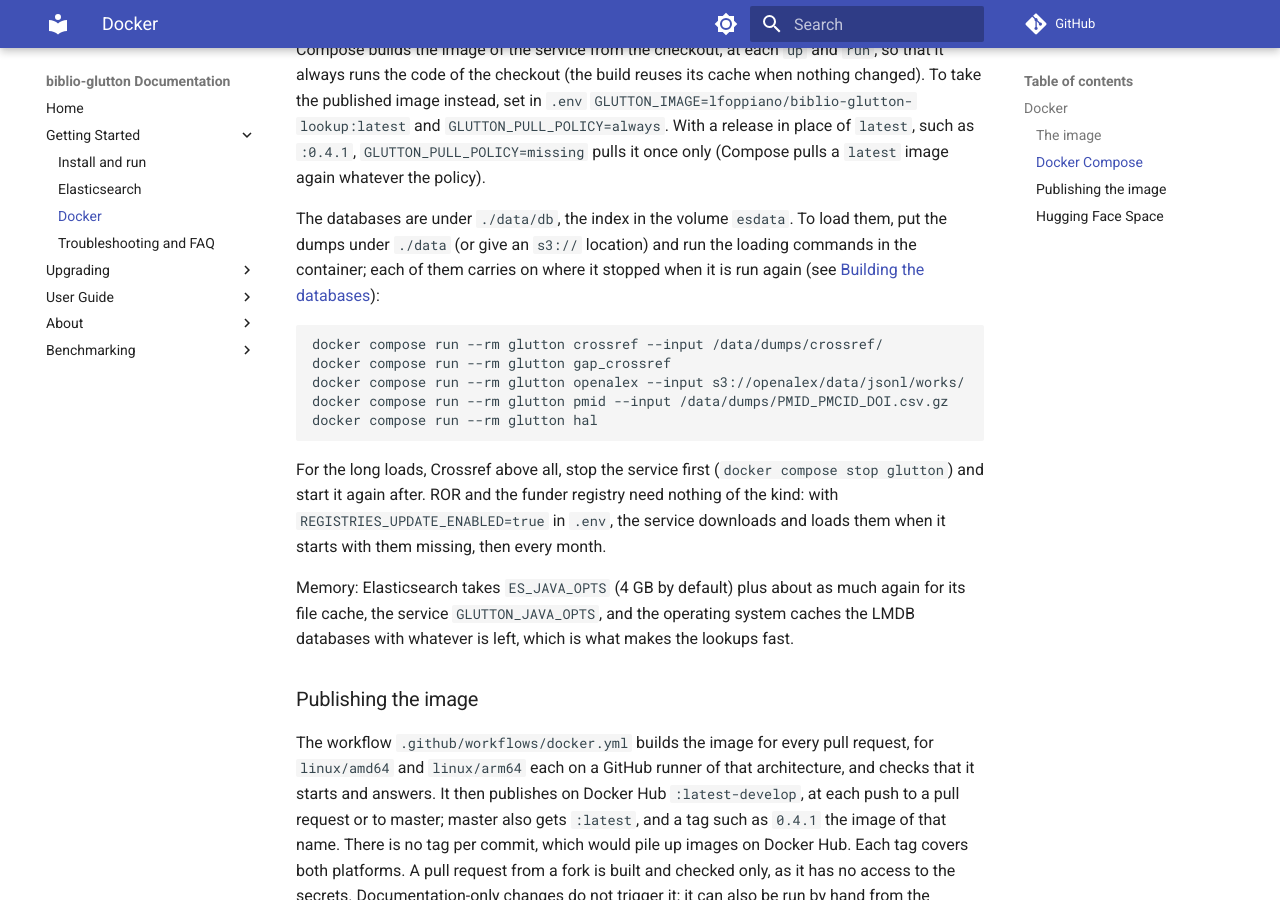
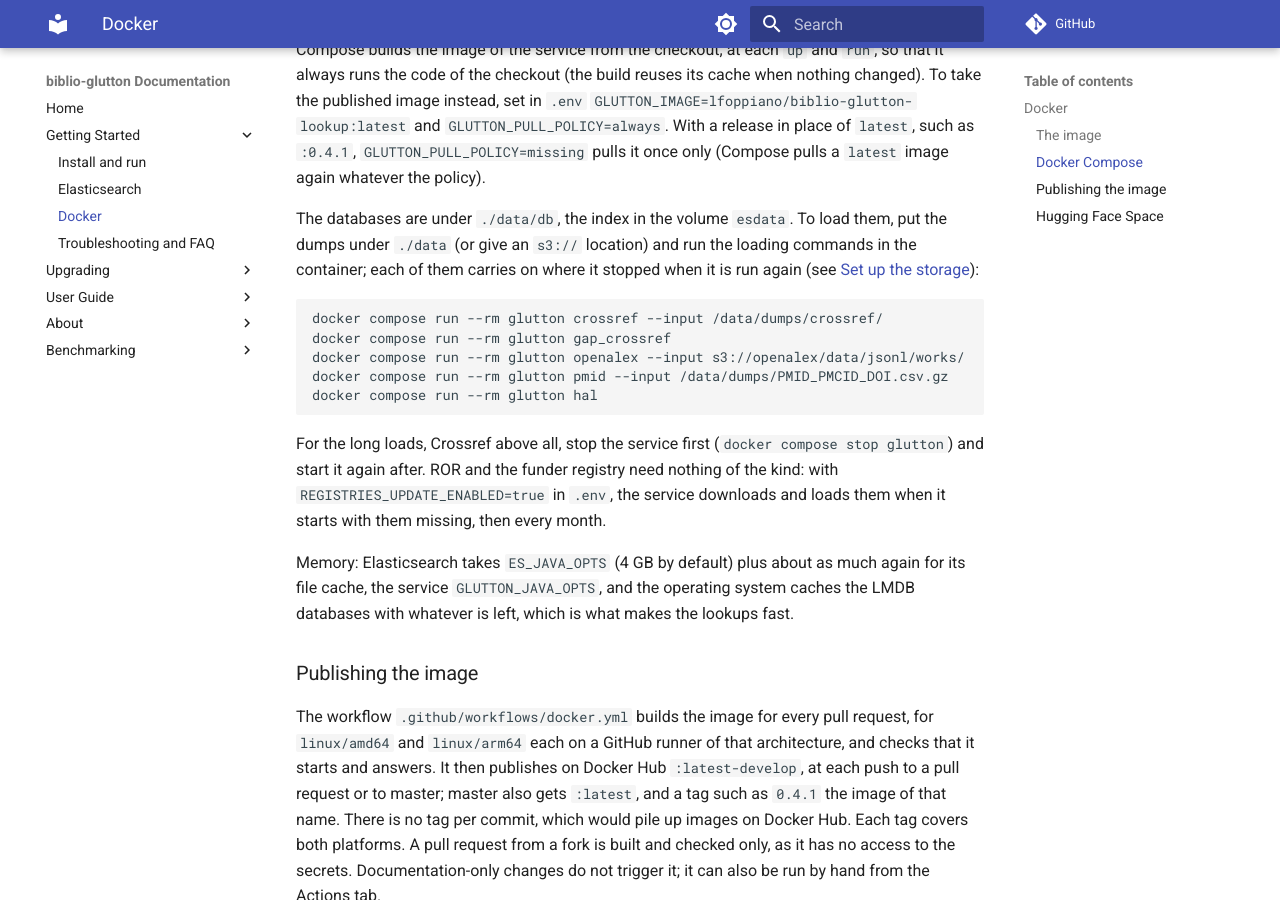
Before and after one commit to kermitt2/biblio-glutton, an MkDocs documentation site: the page built from doc/Docker.md, in a window 1280 px wide and 900 px high, scrolled down 2413 px. Built offline with MkDocs 1.6.1 and Material for MkDocs 9.7.7, drawn with Linux system fonts in a browser that asks for light colours; comment, search, counter and statistics services are not loaded.

Commit message:
Link the Docker guide from the reorganised documentation
The home page lists it under Getting Started, as the nav does, and its
link to the loading commands goes to Set up the storage, the new name of
Build-Databases.

````diff
--- a/doc/Docker.md
+++ b/doc/Docker.md
@@ -96,7 +96,7 @@
 The databases are under `./data/db`, the index in the volume `esdata`. To load them, put the
 dumps under `./data` (or give an `s3://` location) and run the loading commands in the
 container; each of them carries on where it stopped when it is run again (see
-[Building the databases](Build-Databases.md)):
+[Set up the storage](Set-up-storage.md)):
 
 ```sh
 docker compose run --rm glutton crossref --input /data/dumps/crossref/
````
Also changed, not shown: doc/index.md (+2 -0 lines).
